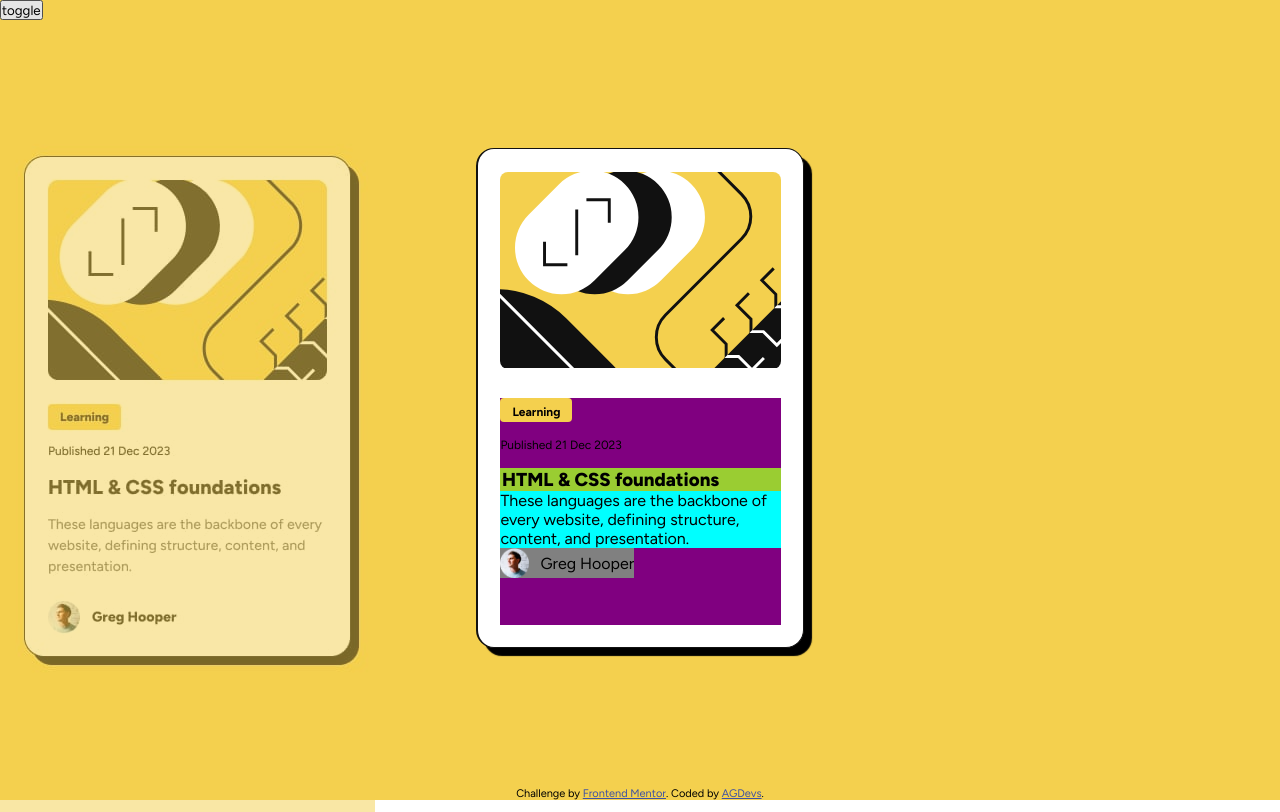
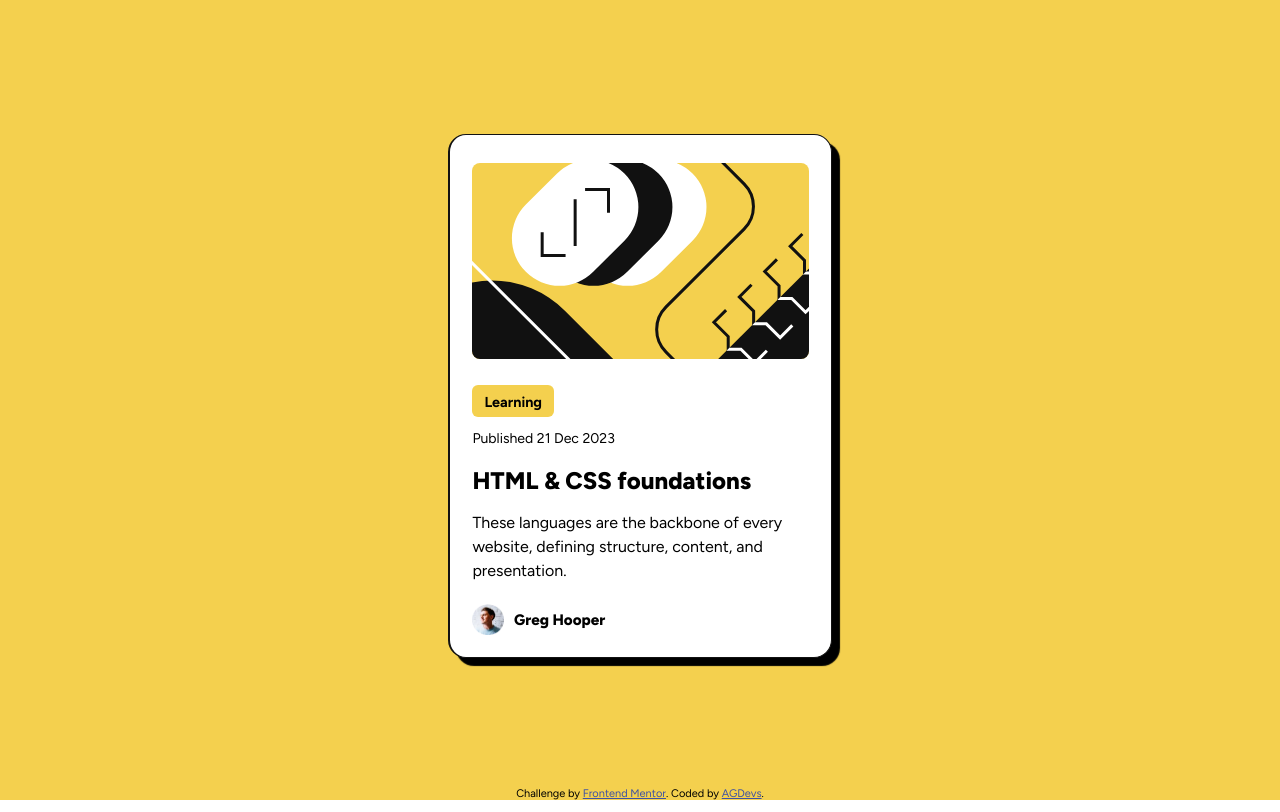
Before and after one commit to 8NeoN8/frontEndMasters-blog-preview-card, a plain HTML site: page index.html in a window 1280 px wide. Drawn offline with Linux system fonts and the light colour scheme.

Commit message:
finish mobile and desktop design

```diff
--- a/index.html
+++ b/index.html
@@ -14,7 +14,7 @@
 
   <button class="toggle" id="toggle" onclick="toggle()">toggle</button>
 
-  <img class="reference" id="reference" src="./design/mobile-design.jpg">
+  <img class="reference" id="reference" src="./design/desktop-design.jpg">
 
   <main class="main-container">
 
--- a/style.css
+++ b/style.css
@@ -17,9 +17,13 @@
   position: absolute;
   top: 	0;
   left: 0;
-  max-width: 375px;
   z-index: 10;
-  opacity: 0.5;
+  opacity: 0;
+  display: none;
+}
+
+.toggle{
+  display: none;
 }
 
 .main-container{
@@ -54,7 +58,7 @@
   justify-content: center;
   align-items: center;
   border-radius: 8px;
-  overflow-y: hidden;
+  overflow: hidden;
 }
 
 .card-img{
@@ -66,7 +70,6 @@
   display: flex;
   flex-direction: column;
   align-items: baseline;
-  background-color: purple;
   height: 50%;
 }
 
@@ -89,22 +92,31 @@
 }
 
 .card-title{
-  background-color: yellowgreen;
   width: 100%;
   padding-left: 0.1rem;
   font-weight: 800;
+  font-size: 1.25rem;
+  margin-bottom: 1rem;
+}
+
+.card-title:hover{
+  cursor: pointer;
+  color: var(--yellow);
 }
 
 .card-description{
-  background-color: aqua;
+  text-align: left;
+  font-size: 0.9rem;
+  vertical-align: middle;
+  margin-bottom: 2rem;
 }
 
 .user-widget{
   display: flex;
   align-items: center;
   justify-content: left;
-  gap: 0.7rem;
-  background-color: gray;
+  gap: 0.85rem;
+  font-weight: 800;
 }
 
 .user-avatar{
@@ -138,3 +150,58 @@
   left: 0;
   z-index: 23;
 }
+
+@media screen and (min-width: 1200px){
+  .card{
+    width: 24rem;
+    height: 32.7rem;
+    margin-bottom: 1.62rem;
+    justify-content: left;
+    margin-bottom: 0.5rem;
+    padding-top: 1.7rem;
+  }
+
+  .card-img-container{
+    margin-bottom: 1.6rem;
+  }
+
+  .card-img{
+    width: 100%;
+  }
+
+  .state-widget{
+    width: 5.1rem;
+    height: 2rem;
+    font-size: 0.9rem;
+    font-weight: bold;
+    padding: 0.5rem;
+    border-radius: 6px;
+    margin-bottom: 0.8rem;
+  }
+  .date-widget{
+    font-size: 0.88rem;
+    margin-bottom: 1.2rem;
+  }
+  .card-title{
+
+    font-size: 1.5rem;
+    padding: 0;
+  }
+  .card-description{
+
+    font-size: 1rem;
+    line-height: 1.5rem;
+    margin-bottom: 1.3rem;
+  }
+  .user-widget{
+    gap: 0.65rem;
+  }
+
+  .user-name{
+    font-size: 0.95rem;
+  }
+
+  .user-avatar{
+    width: 1.95rem;
+  }
+}
```
Also changed, not shown: design/desktop_screenshot.png (added), design/mobile_screenshot.png (added), 3 other files.
